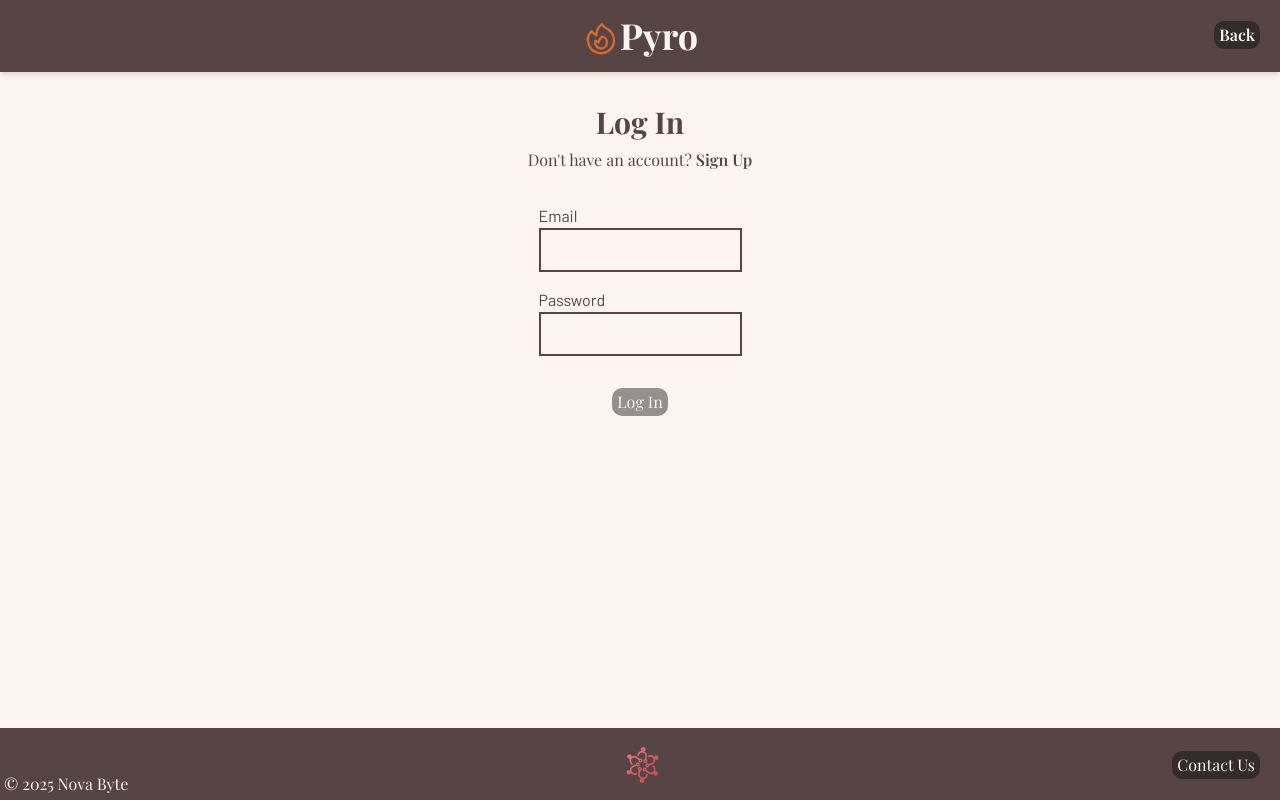
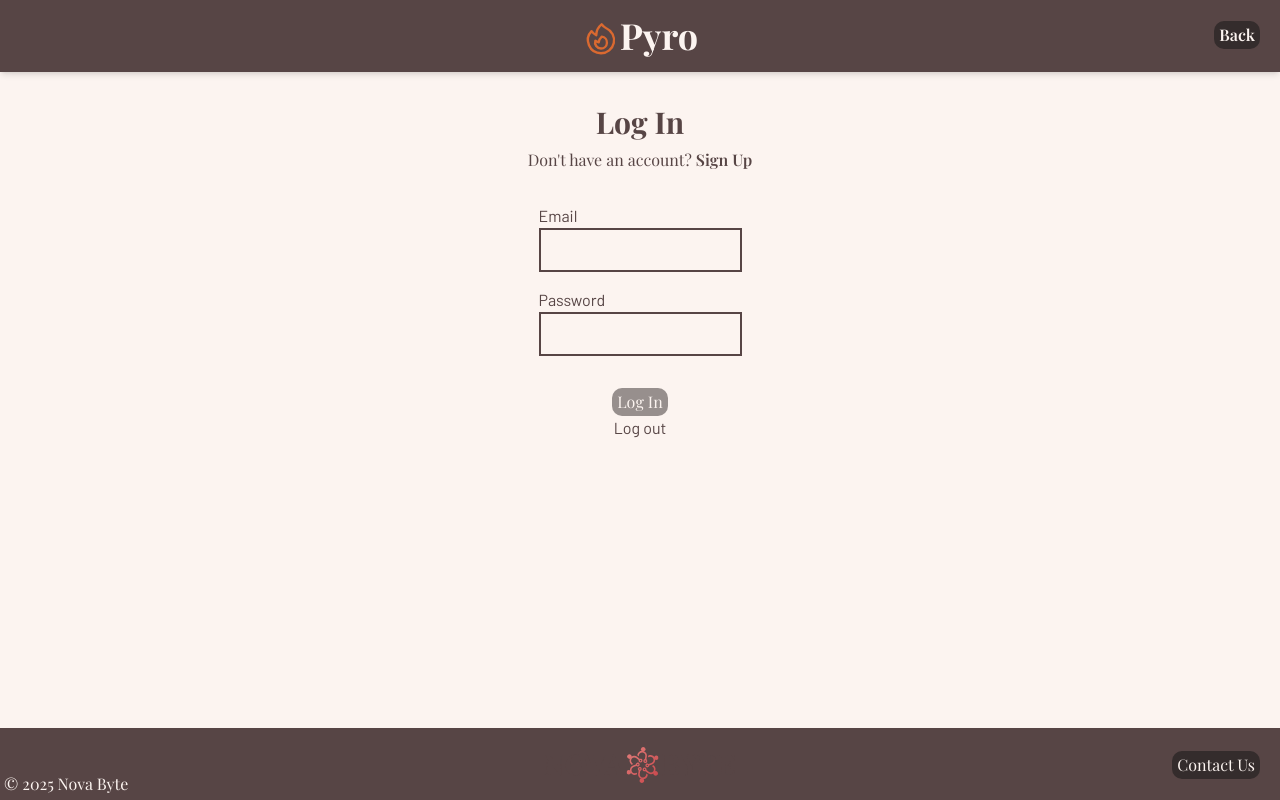
Before and after one commit to NovaByte-CS4800-Group-2/pyro, a Next.js app in the folder client/: page /log-in in a window 1280 px wide. Built offline with nearby package versions, Linux system fonts and the light colour scheme; no server answers; a web font is replaced by a local one.

Commit message:
update logout

```diff
--- a/client/app/log-in/page.tsx
+++ b/client/app/log-in/page.tsx
@@ -13,12 +13,10 @@ import {signOut} from 'firebase/auth'
 export default function Login() {
 	const [email, setEmail] = useState("");
 	const [password, setPassword] = useState("");
+
 	const [signInWithEmailAndPassword] = useSignInWithEmailAndPassword(auth);
 	const [user] = useAuthState(auth);
 	const userSession = sessionStorage.getItem("user");
-	console.log({user})
-	// Router for redirecting to the dashboard.
-	const router = useRouter();
 
 
 	const [errors, setErrors] = useState({
@@ -30,6 +28,8 @@ export default function Login() {
 	// false on render so that validation will not run until inputs change.
 	const [isMounted, setIsMounted] = useState(false);
 
+	// Router for redirecting to the dashboard.
+	const router = useRouter();
 
 	useEffect(() => {
 		if (isMounted == true) {
@@ -143,6 +143,12 @@ export default function Login() {
 				<button className="button m-auto text-(--liver) hover:bg-(--moss-green)" style={{opacity: isFormValid ? 1 : 0.5, cursor: isFormValid ? "pointer" : "not-allowed"}} disabled={!isFormValid} type="submit">Log In</button>
 				{errors.form && <p className="text-sm text-red-500 self-center mt-3 max-w-50">{errors.form}</p>}
 			</form>
+			<button onClick={() => {
+				signOut(auth)
+				sessionStorage.removeItem('user')
+				}}>
+				Log out
+			</button>
 		</div>
 		</>
 	);
```
Also changed, not shown: client/app/page.tsx (line endings or trailing spaces).
